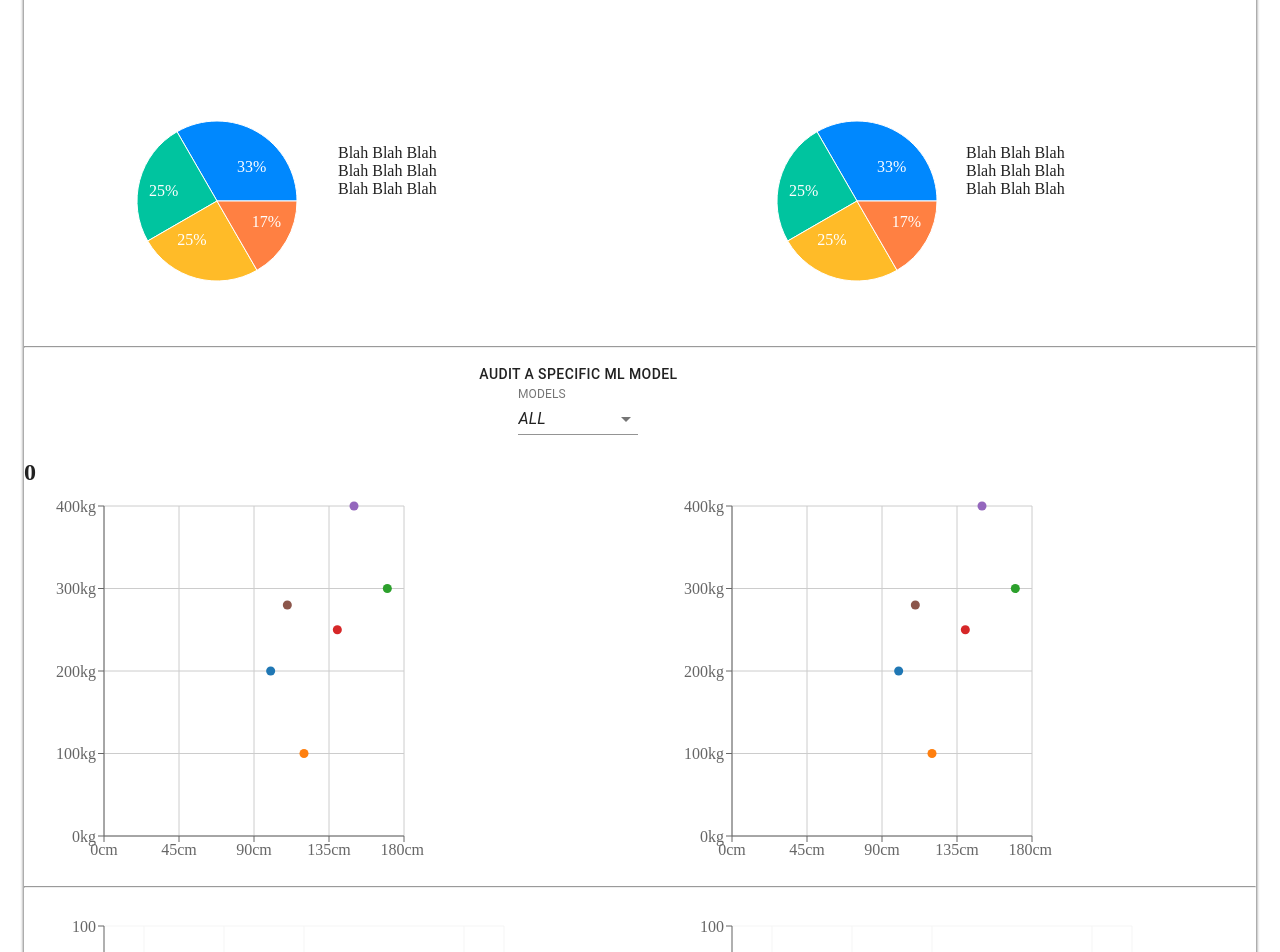
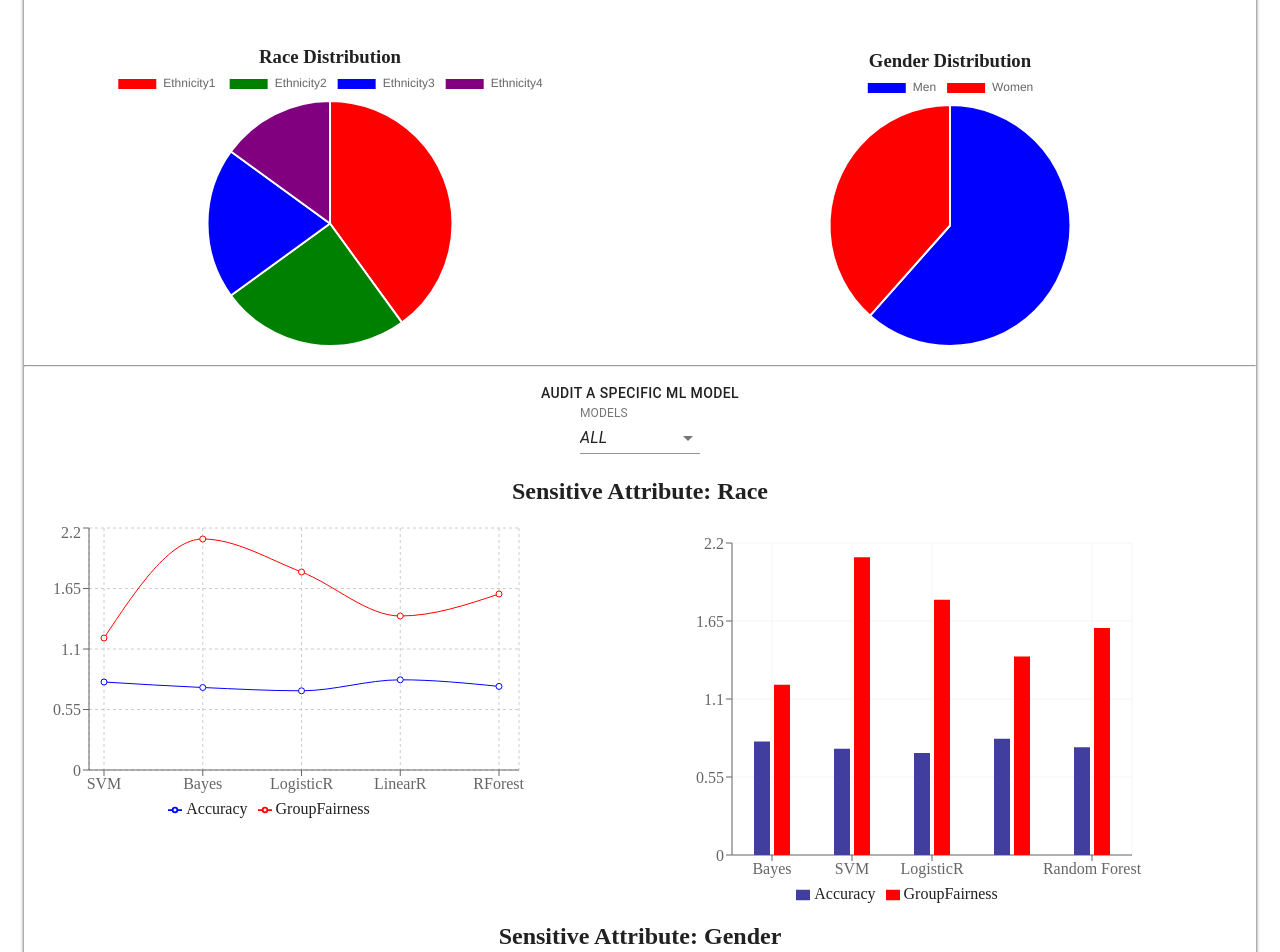
Before and after one commit to GiwrgosTerezakis/BAT, a React (Create React App) app: page /Data/1 in a window 1280 px wide. Shown: the part 60-1012 px from the top of the page. Built offline with nearby package versions, Linux system fonts and the light colour scheme.

Commit message:
Select Different graph for each Model

```diff
--- a/package.json
+++ b/package.json
@@ -8,9 +8,11 @@
     "@testing-library/jest-dom": "^4.2.4",
     "@testing-library/react": "^9.5.0",
     "@testing-library/user-event": "^7.2.1",
+    "chart.js": "^2.9.3",
     "d3": "^5.16.0",
     "material-ui-icons": "^1.0.0-beta.36",
     "react": "^16.13.1",
+    "react-chartjs-2": "^2.9.0",
     "react-dom": "^16.13.1",
     "react-image-file-resizer": "^0.2.3",
     "react-papaparse": "^3.3.0",
--- a/src/COMPAS.js
+++ b/src/COMPAS.js
@@ -15,7 +15,7 @@ import CScate from './CompasScatter';
 import Footer from "./Footer";
 import SelectModel from "./SelectModel";
 import SelectAudit from "./SelectAudit";
-import CPIE from "./CompasPie";
+import BarChart from "./barChart";
 
 import {
   ComposedChart,
@@ -88,78 +88,43 @@ export default function COMPAS() {
             Cοmpas Recidivism Risk Score Data and Analysis
           </Typography>
 
-          <Grid container spacing={3} alignItems="center" >
-          <Grid xs={3}>
-          <CPie />
+          <Grid container spacing={1} alignItems="flex-start" >
+          <Grid xs={6}>
+          <CPie it={1} />
         </Grid>
-        <Grid item xs={3}>
-          <p>Blah Blah Blah</p>
-          <p>Blah Blah Blah</p>
-          <p>Blah Blah Blah</p>
+
+        <Grid item xs={6}>
+          <CPie it={2}/>
         </Grid>
-        <Grid item xs={3}>
-          <CPie/>
-        </Grid>
-        <Grid item xs={3}>
-       < p>Blah Blah Blah</p>
-          <p>Blah Blah Blah</p>
-          <p>Blah Blah Blah</p>
-        </Grid>
+
           </Grid>
           <hr/>
           <br/>
           <SelectModel />
-          <Grid container spacing={3} alignItems="center">
-          <Grid item xs={12} sm={6}>
+          <span style={{textAlign:"center"}}><h2>Sensitive Attribute: Race </h2></span>
+          <br/>
+
+          <Grid container spacing={3} alignItems="flex-start">
+
+          <Grid item xs={12} sm={6}  alignItems="center">
           <CScate />
 
         </Grid>
-        <Grid item xs={12} sm={6}>
-        <CScate/>
+        <Grid item xs={12} sm={6} alignItems="center">
+        <BarChart/>
         </Grid>
           </Grid>
-          <hr/>
+          <span style={{textAlign:"center"}}><h2>Sensitive Attribute: Gender </h2></span>
           <br/>
-          <Grid container spacing={3}>
-          <Grid item xs={12} sm={6}>
-          <ComposedChart
-            width={500}
-            height={400}
-            data={ee}
-            margin={{
-              top: 20,
-              right: 20,
-              bottom: 20,
-              left: 20,
-            }}>
-            <CartesianGrid stroke='#f5f5f5' />
-            <XAxis dataKey='name' />
-            <YAxis />
-            <Tooltip />
-            <Legend />
-            <Bar dataKey='Accuracy' barSize={20} fill='#413ea0' />
-            <Bar dataKey='Bias' barSize={20} fill='red' />
-          </ComposedChart>
+
+          <Grid container spacing={3} alignItems="flex-start">
+
+          <Grid item xs={12} sm={6}  alignItems="center">
+          <CScate />
+
         </Grid>
-        <Grid item xs={12} sm={6}>
-          <ComposedChart
-            width={500}
-            height={400}
-            data={ee}
-            margin={{
-              top: 20,
-              right: 20,
-              bottom: 20,
-              left: 20,
-            }}>
-            <CartesianGrid stroke='#f5f5f5' />
-            <XAxis dataKey='name' />
-            <YAxis />
-            <Tooltip />
-            <Legend />
-            <Bar dataKey='Accuracy' barSize={20} fill='#413ea0' />
-            <Bar dataKey='Bias' barSize={20} fill='red' />
-          </ComposedChart>
+        <Grid item xs={12} sm={6} alignItems="center">
+        <BarChart/>
         </Grid>
           </Grid>
           <hr/>
--- a/src/CompasPie.js
+++ b/src/CompasPie.js
@@ -1,62 +1,69 @@
-import React, { PureComponent } from 'react';
-import {useSelector} from 'react-redux';
-import {
-  PieChart, Pie, Sector, Cell,
-} from 'recharts';
+import React, { Component } from "react";
+import { Pie } from "react-chartjs-2";
 
+export default class CPIE extends Component {
+  constructor(props) {
+    super(props);
+    this.state = {
+      labels: ["Ethnicity1 ", "Ethnicity2", "Ethnicity3", "Ethnicity4"],
+      labels2: ["Men", "Women"],
+      datasets: [
+        {
+          data: [4000, 2500, 2000, 1500],
+          backgroundColor: ["red", "green", "blue", "purple"],
+        },
+      ],
+      datasets2: [
+        {
+          data: [4000, 2500],
+          backgroundColor: ["blue", "red"],
+        },
+      ],
+    };
+  }
 
-const data = [
-  { name: 'Group A', value: 400 },
-  { name: 'Group B', value: 300 },
-  { name: 'Group C', value: 300 },
-  { name: 'Group D', value: 200 },
-];
+  render() {
+    switch (this.props.it) {
+      case 1:
+        return (
+          <div>
+            <br />
+            <br />
+            <br />
+            <span style={{textAlign : "center"}}> <h3> Race Distribution</h3> </span>
+            <Pie
+              data={{
+                labels: this.state.labels,
+                datasets: this.state.datasets,
+              }}
+              height='45'
+              width='100'
+              left='20%'
+            />
+            <br />
+          </div>
+        );
 
-const COLORS = ['#0088FE', '#00C49F', '#FFBB28', '#FF8042'];
+      case 2:
+        return (
+          <div>
+            <br />
+            <br />
+            <br />
+            <span style={{textAlign : "center"}}> <h3> Gender Distribution</h3> </span>
 
-const RADIAN = Math.PI / 180;
-
-
-const renderCustomizedLabel = ({
-  cx, cy, midAngle, innerRadius, outerRadius, percent, index,
-}) => {
-   const radius = innerRadius + (outerRadius - innerRadius) * 0.5;
-  const x = cx + radius * Math.cos(-midAngle * RADIAN);
-  const y = cy + radius * Math.sin(-midAngle * RADIAN);
-
-  return (
-    <text x={x} y={y} fill="white" textAnchor={x > cx ? 'start' : 'end'} dominantBaseline="central">
-      {`${(percent * 100).toFixed(0)}%`}
-    </text>
-  );
-};
-
-
-export default function CPIE() {
-
-  const selection = useSelector(state => state.modelReducer);
-
-
-    return (
-
-      <PieChart width={400} height={350}>
-        <Pie
-          data={data}
-          cx={200}
-          cy={200}
-          labelLine={false}
-          label={renderCustomizedLabel}
-          outerRadius={80}
-          fill="#8884d8"
-          dataKey="value"
-        >
-          {
-
-            data.map((entry, index) => <Cell key={`cell-${index}`} fill={COLORS[index % COLORS.length]} />)
-          }
-        </Pie>
-      </PieChart>
-
-    );
-
+            <Pie
+              data={{
+                labels: this.state.labels2,
+                datasets: this.state.datasets2,
+              }}
+              height='45'
+              width='100'
+              left='20%'
+            />
+            <br />
+          </div>
+        );
+    }
+  }
 }
--- a/src/CompasScatter.js
+++ b/src/CompasScatter.js
@@ -1,43 +1,84 @@
 import React, { PureComponent } from 'react';
-import {
-  ScatterChart, Scatter, XAxis, YAxis, CartesianGrid, Tooltip, Cell
-} from 'recharts';
+
 import { scaleOrdinal } from 'd3-scale';
 import { schemeCategory10 } from 'd3-scale-chromatic';
-
-const colors = scaleOrdinal(schemeCategory10).range();
+import {useSelector} from 'react-redux';
+import {
+  LineChart, Line, XAxis, YAxis, CartesianGrid, Tooltip, Legend, ReferenceLine,
+} from 'recharts';
 
 const data = [
-  { x: 100, y: 200, z: 200 },
-  { x: 120, y: 100, z: 260 },
-  { x: 170, y: 300, z: 400 },
-  { x: 140, y: 250, z: 280 },
-  { x: 150, y: 400, z: 500 },
-  { x: 110, y: 280, z: 200 },
+  {
+    name: 'SVM', GroupFairness: 1.2, Accuracy: 0.8, amt: 2400,
+  },
+  {
+    name: 'Bayes', GroupFairness: 2.1, Accuracy: 0.75, amt: 2210,
+  },
+  {
+    name: 'LogisticR', GroupFairness: 1.8, Accuracy: 0.72, amt: 2290,
+  },
+  {
+    name: 'LinearR', GroupFairness: 1.4, Accuracy: 0.82, amt: 2000,
+  },
+  {
+    name: 'RForest', GroupFairness: 1.6, Accuracy: 0.76, amt: 2181,
+  },
+
 ];
+const SVM = [{
+  name: "Support Vector Machine",
+  Accuracy: 0.75,
+  GroupFairness: 2.1,
+}];
+const Bayes = [{
+  name: "Naive Bayes",
+  Accuracy: 0.8,
+  GroupFairness: 1.2
+}];
 
-export default class CScate extends PureComponent {
-  static jsfiddleUrl = 'https://jsfiddle.net/alidingling/9Lfxjjty/';
+const LogisticR = [{
+  name: "Logistic Regression",
+  Accuracy: 0.72,
+  GroupFairness: 1.8,
+}];
+const LinearR = [{
+  name: "Linear Regression",
+  Accuracy: 0.82,
+  GroupFairness: 1.4,
+}];
+const RandomForest = [{
+  name: "Random Forest",
+  Accuracy: 0.76,
+  GroupFairness: 1.6,
+}];
 
-  render() {
-    return (
-      <ScatterChart
-        width={400}
-        height={400}
-        margin={{
-          top: 20, right: 20, bottom: 20, left: 20,
-        }}
-      >
-        <CartesianGrid />
-        <XAxis type="number" dataKey="x" name="stature" unit="cm" />
-        <YAxis type="number" dataKey="y" name="weight" unit="kg" />
-        <Tooltip cursor={{ strokeDasharray: '3 3' }} />
-        <Scatter name="A school" data={data} fill="#8884d8">
-          {
-            data.map((entry, index) => <Cell key={`cell-${index}`} fill={colors[index % colors.length]} />)
-          }
-        </Scatter>
-      </ScatterChart>
-    );
+const handle = (selection) => {
+  switch(selection){
+      default: return data;
+      case 1: return SVM;
+      case 2: return RandomForest;
+      case 3: return LinearR;
+      case 4: return LogisticR;
+      case 5: return Bayes;
+
   }
 }
+
+
+export default function CScate() {
+
+  const selection = useSelector(state => state.modelReducer);
+   return (
+      <LineChart width={500} height={300} data={handle(selection)}>
+        <CartesianGrid strokeDasharray="3 3" />
+        <XAxis dataKey="name" padding={{ left: 15 , right: 20, top:10 }} />
+        <YAxis />
+        <Tooltip />
+        <Legend />
+        <Line type="monotone" dataKey="Accuracy" stroke="blue" activeDot={{ r: 5 }} />
+        <Line type="monotone" dataKey="GroupFairness" stroke="red" activeDot={{ r: 5 }} />
+      </LineChart>
+    );
+
+
+  }
--- a/src/SelectAudit.js
+++ b/src/SelectAudit.js
@@ -11,16 +11,16 @@ const useStyles = makeStyles((theme) => ({
     display: 'block',
     marginTop: theme.spacing(1),
     position: 'relative',
-    left: '45%',
-    top: '35%',
+    left: '50%',
+    top: '50%',
     transform: 'translate(-50%, -50%)'
 
   },
   formControl: {
     margin: theme.spacing(0),
     minWidth: 120,position: 'relative',
-    left: '45%',
-    top: '35%',
+    left: '50%',
+    top: '50%',
     transform: 'translate(-50%, -50%)'
   },
 }));
--- a/src/SelectModel.js
+++ b/src/SelectModel.js
@@ -16,17 +16,18 @@ const useStyles = makeStyles((theme) => ({
     display: "block",
     marginTop: theme.spacing(1),
     position: "relative",
-    left: "45%",
-    top: "35%",
+    left: "50%",
+    top: "50%",
     transform: "translate(-50%, -50%)",
   },
   formControl: {
     margin: theme.spacing(0),
     minWidth: 120,
     position: "relative",
-    left: "45%",
-    top: "35%",
+    left: "50%",
+    top: "50%",
     transform: "translate(-50%, -50%)",
+
   },
 }));
 
@@ -86,7 +87,7 @@ export default function SelectModel() {
           <MenuItem value={5}>NAIVE BAYES</MenuItem>
         </Select>
       </FormControl>
-      {PickChart}
+
     </div>
   );
 }
--- /dev/null
+++ b/src/barChart.js
@@ -0,0 +1,112 @@
+import React from  "react";
+import {
+  ComposedChart,
+  Line,
+  Area,
+  Bar,
+  XAxis,
+  YAxis,
+  CartesianGrid,
+  Tooltip,
+  Legend,
+  Scatter,
+} from "recharts";
+import {useSelector} from 'react-redux';
+
+const ee = [
+    {
+      name: "Bayes",
+      Accuracy: 0.8,
+      GroupFairness: 1.2,
+    },
+    {
+      name: "SVM",
+      Accuracy: 0.75,
+      GroupFairness: 2.1,
+    },
+    {
+      name: "LogisticR",
+      Accuracy: 0.72,
+      GroupFairness: 1.8,
+    },
+    {
+      name: "LinearR",
+      Accuracy: 0.82,
+      GroupFairness: 1.4,
+    },
+    {
+      name: "Random Forest",
+      Accuracy: 0.76,
+      GroupFairness: 1.6,
+    },
+  ];
+  const SVM = [{
+    name: "Support Vector Machine",
+    Accuracy: 0.75,
+    GroupFairness: 2.1,
+  }];
+  const Bayes = [{
+    name: "Naive Bayes",
+    Accuracy: 0.8,
+    GroupFairness: 1.2
+  }];
+
+  const LogisticR = [{
+    name: "Logistic Regression",
+    Accuracy: 0.72,
+    GroupFairness: 1.8,
+  }];
+const LinearR = [{
+    name: "Linear Regression",
+    Accuracy: 0.82,
+    GroupFairness: 1.4,
+}];
+const RandomForest = [{
+    name: "Random Forest",
+    Accuracy: 0.76,
+    GroupFairness: 1.6,
+}];
+
+const handle = (selection) => {
+    switch(selection){
+        default: return ee;
+        case 1: return SVM;
+        case 2: return RandomForest;
+        case 3: return LinearR;
+        case 4: return LogisticR;
+        case 5: return Bayes;
+
+    }
+}
+
+
+export default function BarChart(){
+    const selection = useSelector(state => state.modelReducer);
+
+
+    return (
+        <ComposedChart
+        width={500}
+        height={400}
+        data={handle(selection)}
+        margin={{
+          top: 20,
+          right: 20,
+          bottom: 20,
+          left: 20,
+        }}>
+        <CartesianGrid stroke='#f5f5f5' />
+        <XAxis dataKey='name' />
+        <YAxis />
+        <Tooltip />
+        <Legend />
+        <Bar dataKey='Accuracy' barSize={16} fill='#413ea0' />
+        <Bar dataKey='GroupFairness' barSize={16} fill='red' />
+      </ComposedChart>
+    );
+
+
+
+
+
+}
```
Also changed, not shown: src/AAA.JS (added, +41 -0 lines), 2 other files (tests, documents, lock files or other folders).
